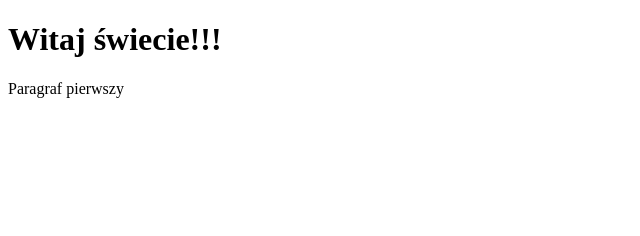
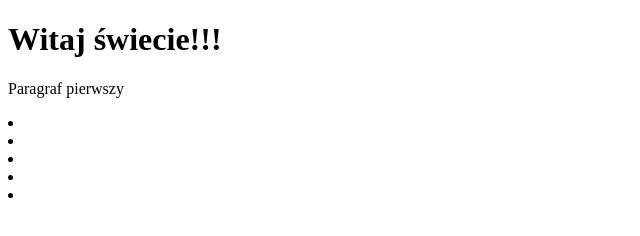
Before and after one commit to aroszuk/aroszuk.github.io, a plain HTML site: page dietetyk/index.html in a window 1280 px wide. Shown: the full height of the page, 0-640 px from the left. Drawn offline with Linux system fonts and the light colour scheme.

Commit message:
add nav na branchu Stefan

```diff
--- a/dietetyk/index.html
+++ b/dietetyk/index.html
@@ -11,5 +11,13 @@
     <h1>Witaj świecie!!!</h1>
     <p>Paragraf pierwszy</p>
 
+    <nav>
+        <li><a href=""></a></li>
+        <li><a href=""></a></li>
+        <li><a href=""></a></li>
+        <li><a href=""></a></li>
+        <li><a href=""></a></li>
+    </nav>
+
 </body>
 </html>
```
